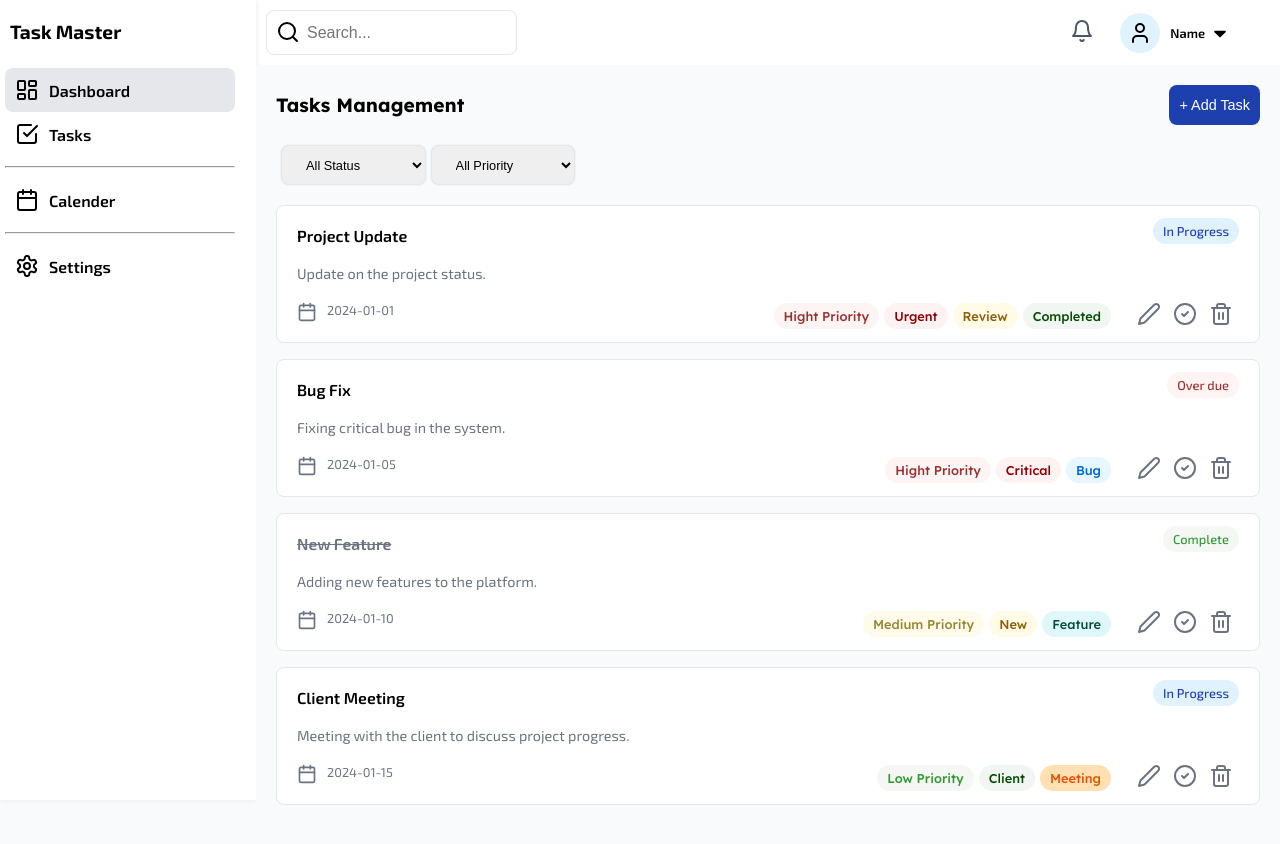
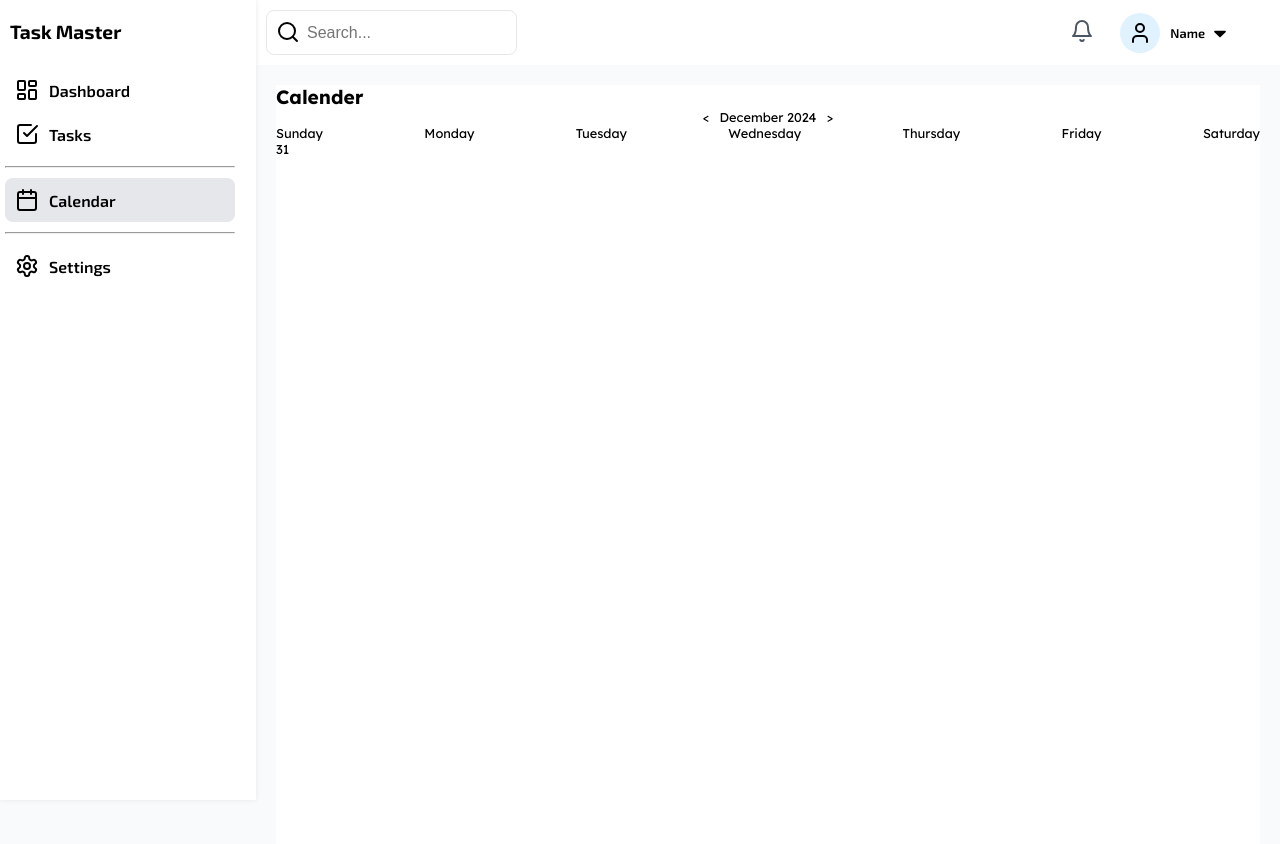
Before and after one commit to S0KPiseth/TaskMaster, a React (Vite) app: page / in a window 1280 px wide. Shown: the top 844 px of the page. Built offline with nearby package versions, Linux system fonts and the light colour scheme.

Commit message:
initialize calendar tap

```diff
--- a/src/App.css
+++ b/src/App.css
@@ -133,7 +133,9 @@ html,
   background-color: transparent;
 }
 .middleContent {
+  padding: 20px;
   position: relative;
+  height: 100%;
 }
 .accountPanel {
   display: flex;
--- a/src/App.jsx
+++ b/src/App.jsx
@@ -1,28 +1,86 @@
-import { useState } from "react";
+import { useState, useRef, createContext } from "react";
 import "./App.css";
 import Dashboard from "./Dashboard";
 import TaskTab from "./TaskTab";
-
+import Calendar from "./Calendar";
 function App() {
   const [acControlStatus, setAcControlStatus] = useState(false);
-  const [navigationHelper, setNavigationHelper] = useState("Tasks");
+  const [navigationHelper, setNavigationHelper] = useState("Calendar");
+  //condition render for add task
+  const [addStatus, setAddStatus] = useState(false);
+  const [taskList, setTaskList] = useState([
+    [
+      "Check userContext",
+      "The use context have been use in the project but it doesn't work properly.",
+      [
+        { tagname: "Urgent", color: "#fef2f2", textColor: "#8b0000" },
+        { tagname: "Review", color: "#fffbe6", textColor: "#8b5e00" },
+        { tagname: "roadblock", color: "#f2f6f2", textColor: "#004d00" },
+      ],
+      "2024-01-01",
+      "Hight Priority",
+      "In Progress",
+    ],
+    [
+      "Project Update",
+      "Update on the project status.",
+      [
+        { tagname: "Urgent", color: "#fef2f2", textColor: "#8b0000" },
+        { tagname: "Review", color: "#fffbe6", textColor: "#8b5e00" },
+        { tagname: "Completed", color: "#f2f6f2", textColor: "#004d00" },
+      ],
+      "2024-01-01",
+      "Hight Priority",
+      "In Progress",
+    ],
+    [
+      "Bug Fix",
+      "Fixing critical bug in the system.",
+      [
+        { tagname: "Critical", color: "#fef2f2", textColor: "#8b0000" },
+        { tagname: "Bug", color: "#e6f7ff", textColor: "#0066cc" },
+      ],
+      "2024-01-05",
+      "Hight Priority",
+      "Over due",
+    ],
+    [
+      "New Feature",
+      "Adding new features to the platform.",
+      [
+        { tagname: "New", color: "#fffbe6", textColor: "#8b5e00" },
+        { tagname: "Feature", color: "#e0f7fa", textColor: "#004d40" },
+      ],
+      "2024-01-10",
+      "Medium Priority",
+      "Complete",
+    ],
+    [
+      "Client Meeting",
+      "Meeting with the client to discuss project progress.",
+      [
+        { tagname: "Client", color: "#f2f6f2", textColor: "#004d00" },
+        { tagname: "Meeting", color: "#ffe0b2", textColor: "#e65100" },
+      ],
+      "2024-01-15",
+      "Low Priority",
+      "In Progress",
+    ],
+  ]);
+
   function navigate(e) {
-    document.querySelectorAll(".sideBarBtn").forEach((element) => {
-      element.className = "sideBarBtn";
-    });
     setNavigationHelper(e.target.textContent);
-    e.target.className += " activeTab";
   }
-  let mainComponent = <Dashboard />;
+  let mainComponent = <Dashboard taskList={taskList} setNavigationHelper={setNavigationHelper} setAddStatus={setAddStatus} />;
   switch (navigationHelper) {
     case "Dashboard":
-      mainComponent = <Dashboard />;
+      mainComponent = <Dashboard taskList={taskList} setNavigationHelper={setNavigationHelper} setAddStatus={setAddStatus} />;
       break;
     case "Tasks":
-      mainComponent = <TaskTab />;
+      mainComponent = <TaskTab taskList={taskList} setTaskList={setTaskList} addStatus={addStatus} setAddStatus={setAddStatus} />;
       break;
-    case "Calender":
-      mainComponent = <p>Tasks</p>;
+    case "Calendar":
+      mainComponent = <Calendar />;
       break;
     case "Settings":
       mainComponent = <p>Tasks</p>;
@@ -42,7 +100,7 @@ function App() {
               onClick={(e) => {
                 navigate(e);
               }}
-              className="sideBarBtn activeTab"
+              className={navigationHelper === "Dashboard" ? "sideBarBtn activeTab" : "sideBarBtn"}
             >
               <svg xmlns="http://www.w3.org/2000/svg" width="24" height="24" viewBox="0 0 24 24" fill="none" stroke="currentColor" strokeWidth="2" strokeLinecap="round" strokeLinejoin="round">
                 <rect width="7" height="9" x="3" y="3" rx="1"></rect>
@@ -56,7 +114,7 @@ function App() {
               onClick={(e) => {
                 navigate(e);
               }}
-              className="sideBarBtn"
+              className={navigationHelper === "Tasks" ? "sideBarBtn activeTab" : "sideBarBtn"}
             >
               <svg xmlns="http://www.w3.org/2000/svg" width="24" height="24" viewBox="0 0 24 24" fill="none" stroke="currentColor" strokeWidth="2" strokeLinecap="round" strokeLinejoin="round">
                 <path d="m9 11 3 3L22 4"></path>
@@ -69,7 +127,7 @@ function App() {
               onClick={(e) => {
                 navigate(e);
               }}
-              className="sideBarBtn"
+              className={navigationHelper === "Calendar" ? "sideBarBtn activeTab" : "sideBarBtn"}
             >
               <svg xmlns="http://www.w3.org/2000/svg" width="24" height="24" viewBox="0 0 24 24" fill="none" stroke="currentColor" strokeWidth="2" strokeLinecap="round" strokeLinejoin="round">
                 <path d="M8 2v4"></path>
@@ -77,14 +135,14 @@ function App() {
                 <rect width="18" height="18" x="3" y="4" rx="2"></rect>
                 <path d="M3 10h18"></path>
               </svg>
-              Calender
+              Calendar
             </button>
             <hr />
             <button
               onClick={(e) => {
                 navigate(e);
               }}
-              className="sideBarBtn"
+              className={navigationHelper === "Settings" ? "sideBarBtn activeTab" : "sideBarBtn"}
             >
               <svg xmlns="http://www.w3.org/2000/svg" width="24" height="24" viewBox="0 0 24 24" fill="none" stroke="currentColor" strokeWidth="2" strokeLinecap="round" strokeLinejoin="round">
                 <path d="M12.22 2h-.44a2 2 0 0 0-2 2v.18a2 2 0 0 1-1 1.73l-.43.25a2 2 0 0 1-2 0l-.15-.08a2 2 0 0 0-2.73.73l-.22.38a2 2 0 0 0 .73 2.73l.15.1a2 2 0 0 1 1 1.72v.51a2 2 0 0 1-1 1.74l-.15.09a2 2 0 0 0-.73 2.73l.22.38a2 2 0 0 0 2.73.73l.15-.08a2 2 0 0 1 2 0l.43.25a2 2 0 0 1 1 1.73V20a2 2 0 0 0 2 2h.44a2 2 0 0 0 2-2v-.18a2 2 0 0 1 1-1.73l.43-.25a2 2 0 0 1 2 0l.15.08a2 2 0 0 0 2.73-.73l.22-.39a2 2 0 0 0-.73-2.73l-.15-.08a2 2 0 0 1-1-1.74v-.5a2 2 0 0 1 1-1.74l.15-.09a2 2 0 0 0 .73-2.73l-.22-.38a2 2 0 0 0-2.73-.73l-.15.08a2 2 0 0 1-2 0l-.43-.25a2 2 0 0 1-1-1.73V4a2 2 0 0 0-2-2z"></path>
--- /dev/null
+++ b/src/Calendar.css
@@ -0,0 +1,23 @@
+.calendar {
+  width: 100%;
+  height: 100%;
+  background-color: var(--background-secondary);
+  display: flex;
+  flex-direction: column;
+}
+.controlCalendar {
+  width: 100%;
+}
+.controlCalendar > div,
+.calendarDays,
+.dateCardContainer {
+  display: flex;
+}
+.controlCalendar > div {
+  justify-content: center;
+  column-gap: 10px;
+}
+.calendarDays {
+  column-gap: 20px;
+  justify-content: space-between;
+}
--- /dev/null
+++ b/src/Calendar.jsx
@@ -0,0 +1,34 @@
+import "./Calendar.css";
+import DateCard from "./DateCard";
+
+function Calendar() {
+  return (
+    <div className="calendar">
+      <h2>Calender</h2>
+      <div className="controlCalendar">
+        <div>
+          <p>{"<"}</p>
+          <p>December 2024</p>
+          <p>{">"}</p>
+        </div>
+      </div>
+      <div className="calendarDayContainer">
+        <div className="calendarDays">
+          <div>Sunday</div>
+          <div>Monday</div>
+          <div>Tuesday</div>
+          <div>Wednesday</div>
+          <div>Thursday</div>
+          <div>Friday</div>
+          <div>Saturday</div>
+        </div>
+        <div className="calendarDate">
+          <div className="dateCardContainer">
+            <DateCard />
+          </div>
+        </div>
+      </div>
+    </div>
+  );
+}
+export default Calendar;
--- a/src/Dashboard.css
+++ b/src/Dashboard.css
@@ -1,6 +1,6 @@
-.dashBoard {
+/* .dashBoard {
   padding: 20px;
-}
+} */
 .dbcContainer {
   display: flex;
   flex-direction: column;
@@ -9,7 +9,7 @@
 }
 .addTaskBtn {
   font-size: var(--text-lg);
-  height: 40px;
+  height: 35px;
   padding: 10px;
   border-radius: 0.5rem;
   background-color: var(--color-primary-700);
--- a/src/DashboardCard.css
+++ b/src/DashboardCard.css
@@ -23,10 +23,10 @@
   position: relative;
 }
 .dashBordCard > div:nth-child(2) > button {
-  right: 10px;
+  right: 5px;
   position: absolute;
-  width: 50px;
-  height: 50px;
+  width: 40px;
+  height: 40px;
   border: 0;
   background-color: var(--color-primary-100);
   border-radius: 0.5rem;
--- /dev/null
+++ b/src/DateCard.jsx
@@ -0,0 +1,5 @@
+import "./Date.css";
+function DateCard() {
+  return <div className="dateCard">31</div>;
+}
+export default DateCard;
--- a/src/TaskCard.jsx
+++ b/src/TaskCard.jsx
@@ -1,5 +1,5 @@
 import "./TaskCard.css";
-function TaskCard({ taskList, editTask, index, completeTask, deleteTask }) {
+function TaskCard({ taskList, editTask, index, completeTask, deleteTask, recent }) {
   const tags = taskList[2].map((e, index) => {
     return (
       <p key={index} style={{ backgroundColor: e.color, color: e.textColor }}>
@@ -31,7 +31,7 @@ function TaskCard({ taskList, editTask, index, completeTask, deleteTask }) {
             <p className={taskList[4] == "Medium Priority" ? "priority-medium" : taskList[4] == "Hight Priority" ? "priority-high" : "priority-low"}>{taskList[4]}</p>
             {tags}
           </div>
-
+          {!recent && (
             <div id="buttonTask">
               <button
                 id="edit"
@@ -59,6 +59,7 @@ function TaskCard({ taskList, editTask, index, completeTask, deleteTask }) {
                 </svg>
               </button>
             </div>
+          )}
         </div>
       </div>
     </div>
--- a/src/TaskTab.css
+++ b/src/TaskTab.css
@@ -16,7 +16,7 @@ h3 {
   padding-left: 0;
 }
 .tasksTabContent {
-  padding: 20px;
+  /* padding: 20px; */
   background-color: var(--background-primary);
   padding-bottom: 20px;
   /* box-shadow: 0 0 2px var(--shadow-color); */
--- a/src/TaskTab.jsx
+++ b/src/TaskTab.jsx
@@ -2,56 +2,9 @@ import { useState, useRef, useEffect } from "react";
 import "./TaskTab.css";
 import TaskCard from "./TaskCard";
 
-function TaskTab() {
+function TaskTab({ taskList, setTaskList, addStatus, setAddStatus }) {
   const tagUpdate = useRef([]);
-  const [addStatus, setAddStatus] = useState(false);
-  const [taskList, setTaskList] = useState([
-    [
-      "Project Update",
-      "Update on the project status.",
-      [
-        { tagname: "Urgent", color: "#fef2f2", textColor: "#8b0000" },
-        { tagname: "Review", color: "#fffbe6", textColor: "#8b5e00" },
-        { tagname: "Completed", color: "#f2f6f2", textColor: "#004d00" },
-      ],
-      "2024-01-01",
-      "Hight Priority",
-      "In Progress",
-    ],
-    [
-      "Bug Fix",
-      "Fixing critical bug in the system.",
-      [
-        { tagname: "Critical", color: "#fef2f2", textColor: "#8b0000" },
-        { tagname: "Bug", color: "#e6f7ff", textColor: "#0066cc" },
-      ],
-      "2024-01-05",
-      "Hight Priority",
-      "Over due",
-    ],
-    [
-      "New Feature",
-      "Adding new features to the platform.",
-      [
-        { tagname: "New", color: "#fffbe6", textColor: "#8b5e00" },
-        { tagname: "Feature", color: "#e0f7fa", textColor: "#004d40" },
-      ],
-      "2024-01-10",
-      "Medium Priority",
-      "Complete",
-    ],
-    [
-      "Client Meeting",
-      "Meeting with the client to discuss project progress.",
-      [
-        { tagname: "Client", color: "#f2f6f2", textColor: "#004d00" },
-        { tagname: "Meeting", color: "#ffe0b2", textColor: "#e65100" },
-      ],
-      "2024-01-15",
-      "Low Priority",
-      "In Progress",
-    ],
-  ]);
+
   //filter option
   const [filterOption, setFilterOption] = useState(["All Status", "All Priority"]);
 
@@ -144,7 +97,6 @@ function TaskTab() {
         </div>
         {addStatus && (
           <>
-            {" "}
             <AddTask taskList={taskList} setAddStatus={setAddStatus} tags={tags} setTag={setTag} setTaskList={setTaskList} tagUpdate={tagUpdate} editTaskValue={editTaskValue} editTaskIndex={idxOfT2E.current} /> <br />
           </>
         )}
```
Also changed, not shown: src/Dashboard.jsx (+16 -7 lines), src/Date.css (added). Lines whose indentation alone changed are shown as unchanged.
